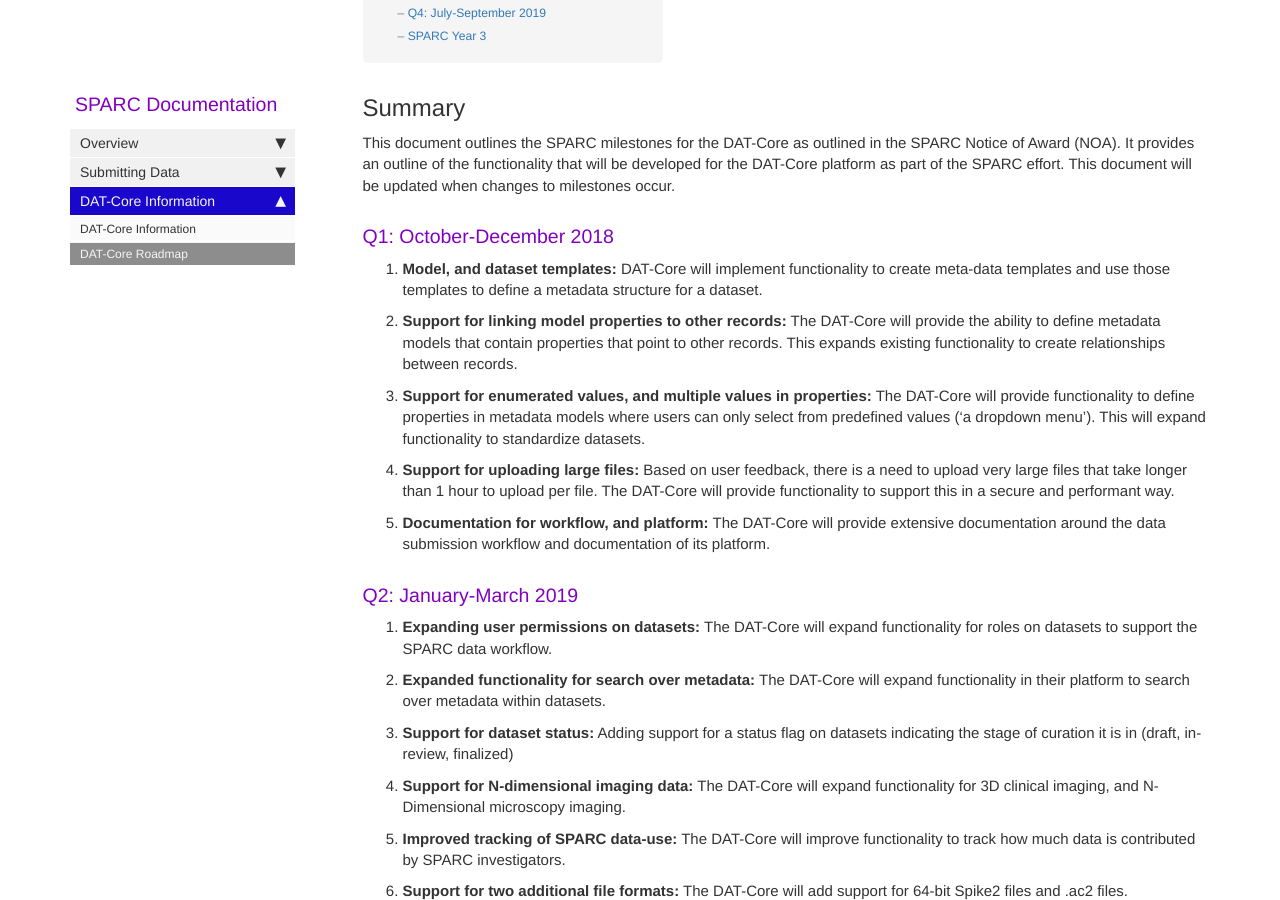
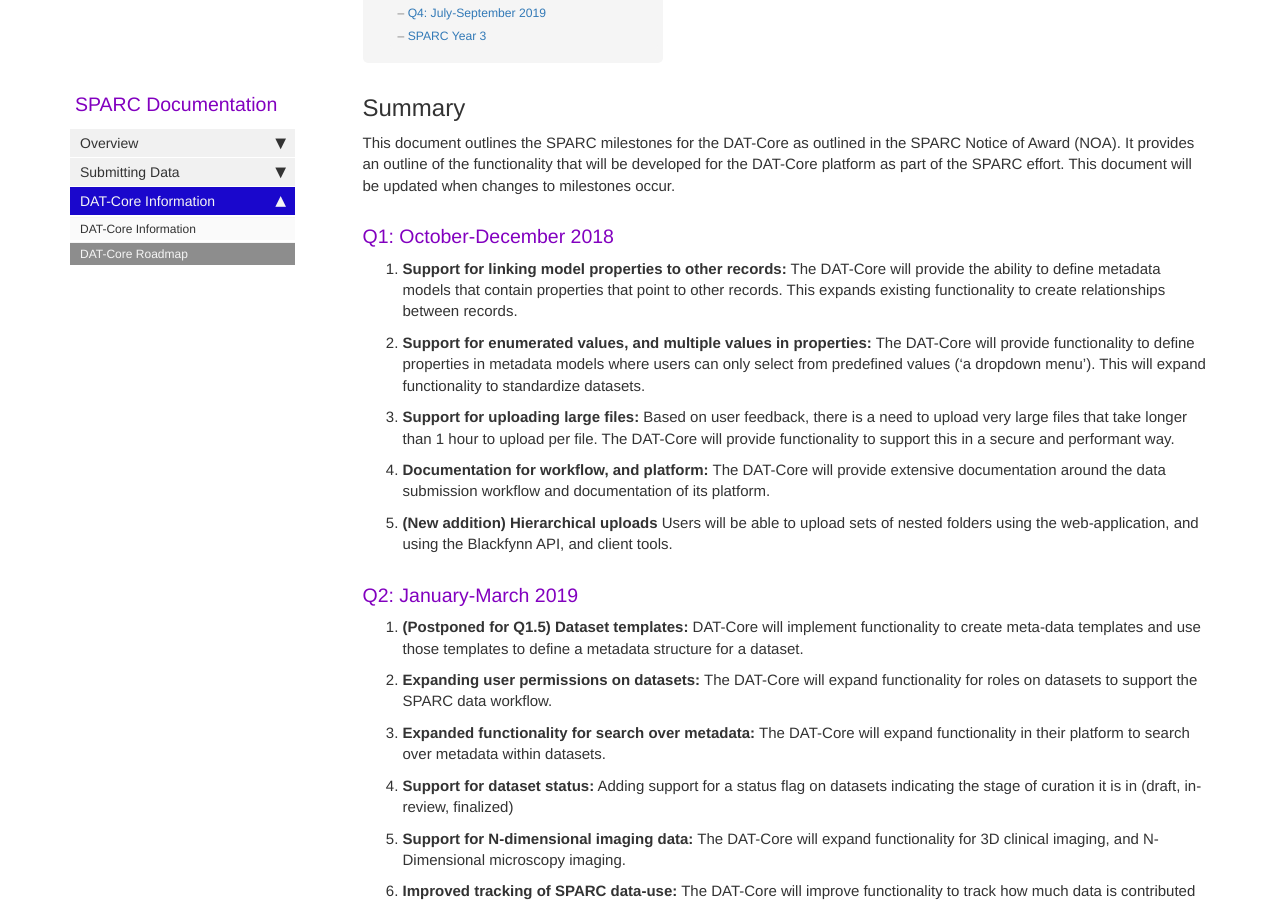
Before and after one commit to tgbugs/docs.sparc.science, a Jekyll site: the page built from pages/dat_core/dat_core_roadmap.md, in a window 1280 px wide and 900 px high, scrolled down 319 px. Built offline with Jekyll 4.4.1, drawn with Linux system fonts in a browser that asks for light colours; nearby versions of some CDN libraries; comment, search, counter and statistics services are not loaded.

Commit message:
updated roadmap

```diff
--- a/pages/dat_core/dat_core_roadmap.md
+++ b/pages/dat_core/dat_core_roadmap.md
@@ -11,21 +11,21 @@ folder: general
 This document outlines the SPARC milestones for the DAT-Core as outlined in the SPARC Notice of Award (NOA). It provides an outline of the functionality that will be developed for the DAT-Core platform as part of the SPARC effort. This document will be updated when changes to milestones occur.
 
 ### Q1: October-December 2018
-
-1. **Model, and dataset templates:** DAT-Core will implement functionality to create meta-data templates and use those templates to define a metadata structure for a dataset.
-2. **Support for linking model properties to other records:** The DAT-Core will provide the ability to define metadata models that contain properties that point to other records. This expands existing functionality to create relationships between records.
-3. **Support for enumerated values, and multiple values in properties:** The DAT-Core will provide functionality to define properties in metadata models where users can only select from predefined values ('a dropdown menu'). This will expand functionality to standardize datasets.
-4. **Support for uploading large files:** Based on user feedback, there is a need to upload very large files that take longer than 1 hour to upload per file. The DAT-Core will provide functionality to support this in a secure and performant way.
-5. **Documentation for workflow, and platform:** The DAT-Core will provide extensive documentation around the data submission workflow and documentation of its platform.
+1. **Support for linking model properties to other records:** The DAT-Core will provide the ability to define metadata models that contain properties that point to other records. This expands existing functionality to create relationships between records.
+2. **Support for enumerated values, and multiple values in properties:** The DAT-Core will provide functionality to define properties in metadata models where users can only select from predefined values ('a dropdown menu'). This will expand functionality to standardize datasets.
+3. **Support for uploading large files:** Based on user feedback, there is a need to upload very large files that take longer than 1 hour to upload per file. The DAT-Core will provide functionality to support this in a secure and performant way.
+4. **Documentation for workflow, and platform:** The DAT-Core will provide extensive documentation around the data submission workflow and documentation of its platform.
+5. **(New addition) Hierarchical uploads** Users will be able to upload sets of nested folders using the web-application, and using the Blackfynn API, and client tools.
 
 ### Q2: January-March 2019
 
-1. **Expanding user permissions on datasets:** The DAT-Core will expand functionality for roles on datasets to support the SPARC data workflow.
-2. **Expanded functionality for search over metadata:** The DAT-Core will expand functionality in their platform to search over metadata within datasets.
-3. **Support for dataset status:** Adding support for a status flag on datasets indicating the stage of curation it is in (draft, in-review, finalized)
-4. **Support for N-dimensional imaging data:** The DAT-Core will expand functionality for 3D clinical imaging, and N-Dimensional microscopy imaging.
-5. **Improved tracking of SPARC data-use:** The DAT-Core will improve functionality to track how much data is contributed by SPARC investigators.
-6. **Support for two additional file formats:** The DAT-Core will add support for 64-bit Spike2 files and .ac2 files.
+1. **(Postponed for Q1.5) Dataset templates:** DAT-Core will implement functionality to create meta-data templates and use those templates to define a metadata structure for a dataset.
+2. **Expanding user permissions on datasets:** The DAT-Core will expand functionality for roles on datasets to support the SPARC data workflow.
+3. **Expanded functionality for search over metadata:** The DAT-Core will expand functionality in their platform to search over metadata within datasets.
+4. **Support for dataset status:** Adding support for a status flag on datasets indicating the stage of curation it is in (draft, in-review, finalized)
+5. **Support for N-dimensional imaging data:** The DAT-Core will expand functionality for 3D clinical imaging, and N-Dimensional microscopy imaging.
+6. **Improved tracking of SPARC data-use:** The DAT-Core will improve functionality to track how much data is contributed by SPARC investigators.
+7. **Support for two additional file formats:** The DAT-Core will add support for 64-bit Spike2 files and .ac2 files.
 
 ### Q3: April-June 2019
 
```
